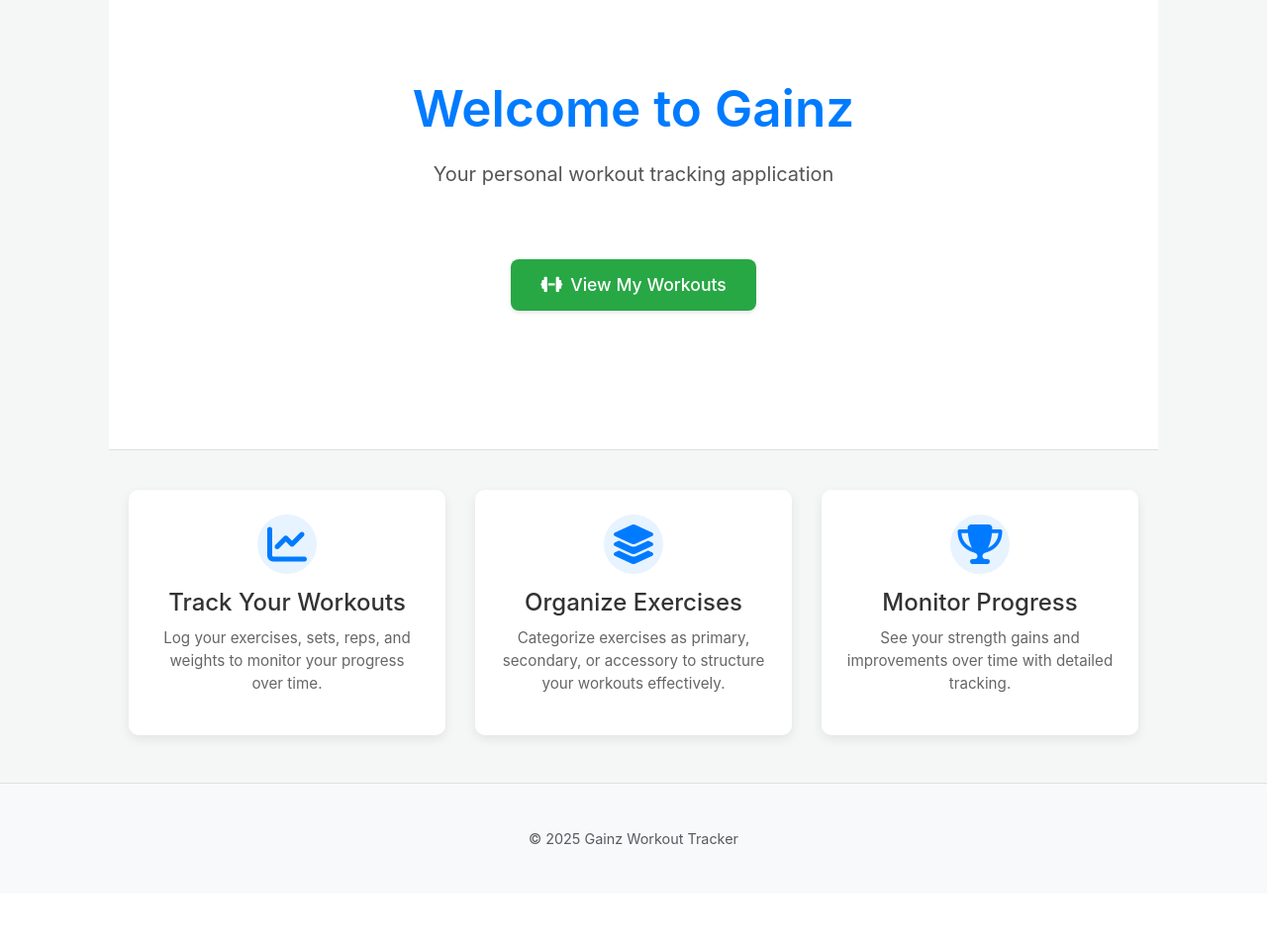
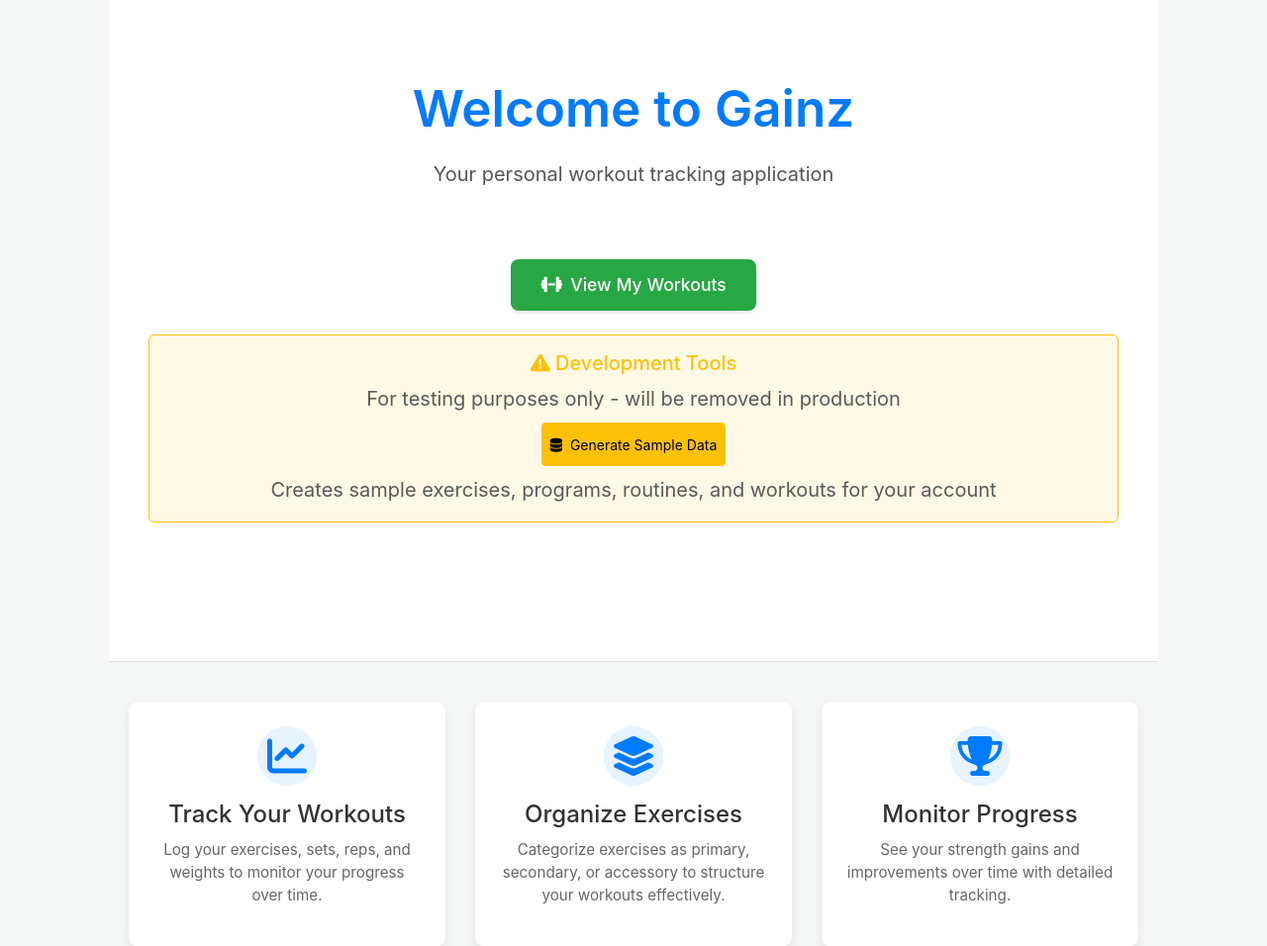
Before and after one commit to ElmarGeerlings/gymapp, a Django app: page / in a window 1280 px wide. Shown: the part 137-1093 px from the top of the page at 99% size. Before the commit the page ends 991 px from the top, so only its background shows below. Run offline with Django 5.2, Linux system fonts and the light colour scheme; the visitor is signed in with stand-in values (Sample User, id 1).

Commit message:
Add sample data generation view and update URLs for development tools

```diff
--- a/gainz/templates/base.html
+++ b/gainz/templates/base.html
@@ -49,6 +49,18 @@
         </div>
     </nav>
 
+    <!-- Messages -->
+    {% if messages %}
+        <div class="container mt-3">
+            {% for message in messages %}
+                <div class="alert alert-{{ message.tags|default:'info' }} alert-dismissible fade show" role="alert">
+                    {{ message }}
+                    <button type="button" class="btn-close" data-bs-dismiss="alert" aria-label="Close"></button>
+                </div>
+            {% endfor %}
+        </div>
+    {% endif %}
+
     <main>
         {% block content %}{% endblock %}
     </main>
--- a/gainz/templates/home.html
+++ b/gainz/templates/home.html
@@ -10,6 +10,24 @@
                 <a href="{% url 'workout-list' %}" class="button-primary">
                     <i class="fas fa-dumbbell me-2"></i>View My Workouts
                 </a>
+
+                {# Development only button - REMOVE IN PRODUCTION! #}
+                <div class="mt-4 p-3 border border-warning rounded bg-warning bg-opacity-10">
+                    <h5 class="text-warning mb-2">
+                        <i class="fas fa-exclamation-triangle"></i> Development Tools
+                    </h5>
+                    <p class="small text-muted mb-2">For testing purposes only - will be removed in production</p>
+                    <form method="post" action="{% url 'generate-sample-data' %}" class="d-inline">
+                        {% csrf_token %}
+                        <button type="submit" class="btn btn-warning btn-sm"
+                                onclick="return confirm('This will generate sample exercises, workouts, and programs. Continue?');">
+                            <i class="fas fa-database me-1"></i> Generate Sample Data
+                        </button>
+                    </form>
+                    <p class="small text-muted mt-2 mb-0">
+                        Creates sample exercises, programs, routines, and workouts for your account
+                    </p>
+                </div>
             {% else %}
                 <a href="{% url 'login' %}" class="button-primary">
                     <i class="fas fa-sign-in-alt me-2"></i>Login
--- a/gainz/urls.py
+++ b/gainz/urls.py
@@ -31,6 +31,7 @@ from gainz.views import (
     update_user_preferences, # Add new view for user preferences
     health_check, # Add health check view
     register, # Add register view
+    generate_sample_data, # Add sample data generation view
 )
 from django.contrib import admin
 from django.contrib.auth import views as auth_views  # Import auth views
@@ -128,4 +129,7 @@ urlpatterns = [
 
     # User Preferences
     path('ajax/update_user_preferences/', update_user_preferences, name='update-user-preferences'),
+
+    # Development Tools (REMOVE IN PRODUCTION!)
+    path('dev/generate-sample-data/', generate_sample_data, name='generate-sample-data'),
 ]
--- a/gainz/views.py
+++ b/gainz/views.py
@@ -21,6 +21,8 @@ from django.core.cache import cache # Added for Redis cache
 import json # Moved import json here
 from django.contrib.auth.models import User
 from django.contrib.auth import login
+from django.core.management import call_command
+from io import StringIO
 
 # Make Redis optional for deployments without Redis
 def get_redis_connection():
@@ -1094,6 +1096,49 @@ def health_check(request):
     """Simple health check endpoint for Railway"""
     return HttpResponse("OK", content_type="text/plain")
 
+# Development data generation view (REMOVE IN PRODUCTION!)
+@login_required
+def generate_sample_data(request):
+    """Generate sample data for development purposes only"""
+    if request.method == 'POST':
+        try:
+            # Create a string buffer to capture command output
+            out = StringIO()
+
+            # Run both populate commands
+            call_command('populate_exercises', stdout=out)
+            call_command('populate_data', user=request.user.username, stdout=out)
+
+            # Get the output
+            output = out.getvalue()
+
+            messages.success(request, 'Sample data generated successfully!')
+
+            # Return JSON response for AJAX request
+            if request.headers.get('x-requested-with') == 'XMLHttpRequest':
+                return JsonResponse({
+                    'status': 'success',
+                    'message': 'Sample data generated successfully!',
+                    'output': output
+                })
+
+            return redirect('home')
+
+        except Exception as e:
+            error_msg = f'Error generating sample data: {str(e)}'
+            messages.error(request, error_msg)
+
+            if request.headers.get('x-requested-with') == 'XMLHttpRequest':
+                return JsonResponse({
+                    'status': 'error',
+                    'message': error_msg
+                }, status=500)
+
+            return redirect('home')
+
+    # GET request not allowed for this view
+    return JsonResponse({'status': 'error', 'message': 'Method not allowed'}, status=405)
+
 # User registration view
 def register(request):
     """Simple user registration with username and password"""
```
Also changed, not shown: gainz/exercises/management/commands/populate_data.py (+23 -11 lines).
